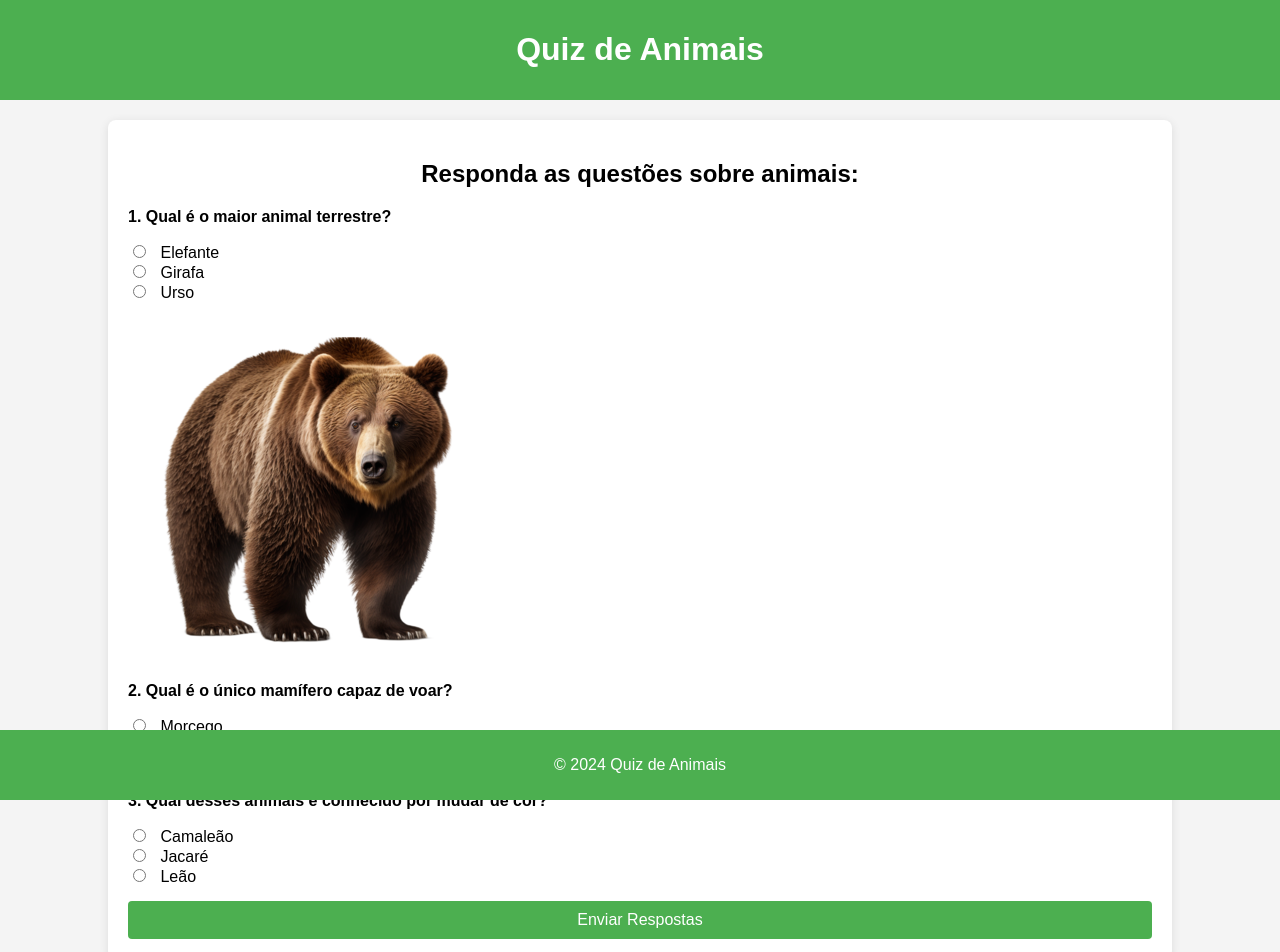
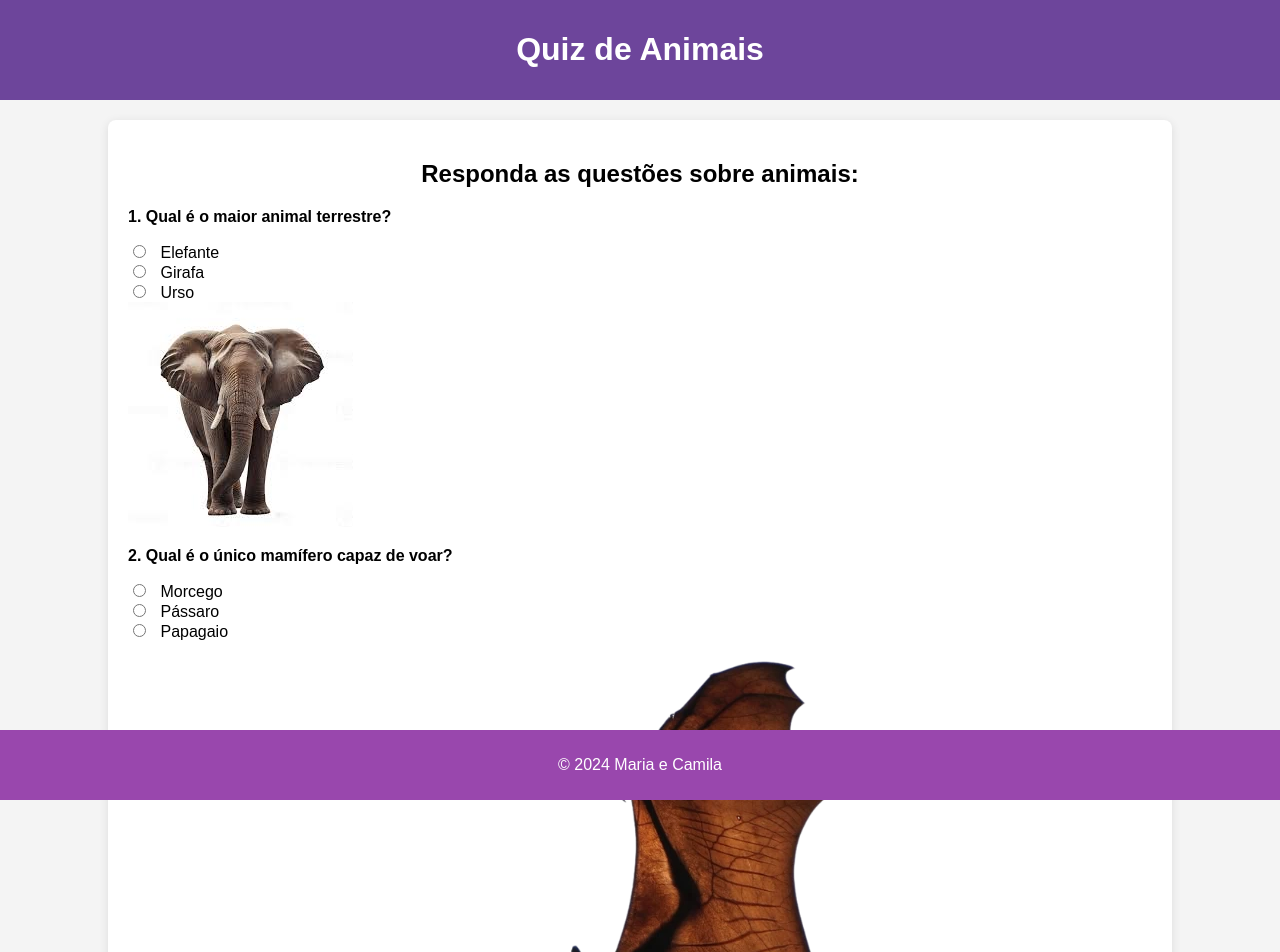
Before and after one commit to mariapaulalaradasilva/teste, a plain HTML site: page index.html in a window 1280 px wide. Shown: the top 952 px of the page. Drawn offline with Linux system fonts and the light colour scheme; a script that the page names is missing.

Commit message:
Add files via upload

```diff
--- a/index.html
+++ b/index.html
@@ -24,7 +24,7 @@
                     <label for="girafa">Girafa</label><br>
                     <input type="radio" id="urso" name="q1" value="Urso">
                     <label for="urso">Urso</label><br>
-                    <img src="urso.png" alt="urso">
+                    <img src="elefante.png" alt="elefante">
                 </div>
             </div>
 
@@ -37,6 +37,7 @@
                     <label for="passaro">Pássaro</label><br>
                     <input type="radio" id="papagaio" name="q2" value="Papagaio">
                     <label for="papagaio">Papagaio</label><br>
+                    <img src="morcego.png" alt="morcego">
                 </div>
             </div>
 
@@ -49,6 +50,7 @@
                     <label for="jacare">Jacaré</label><br>
                     <input type="radio" id="leao" name="q3" value="Leão">
                     <label for="leao">Leão</label><br>
+                    <img src="camaleão.png" alt="camaleão">
                 </div>
             </div>
 
@@ -57,7 +59,7 @@
     </div>
 
     <footer>
-        <p>&copy; 2024 Quiz de Animais</p>
+        <p>&copy; 2024 Maria e Camila</p>
     </footer>
 
     <script src="script.js"></script>
--- a/style.css
+++ b/style.css
@@ -7,14 +7,14 @@ body {
 }
 
 header {
-    background-color: #4CAF50;
+    background-color: #6d459b;
     color: white;
     text-align: center;
     padding: 10px 0;
 }
 
 footer {
-    background-color: #4CAF50;
+    background-color: #9947ad;
     color: white;
     text-align: center;
     padding: 10px 0;
@@ -51,7 +51,7 @@ h2 {
 .btn {
     display: block;
     width: 100%;
-    background-color: #4CAF50;
+    background-color: #9640a1;
     color: white;
     padding: 10px;
     border: none;
@@ -61,5 +61,5 @@ h2 {
 }
 
 .btn:hover {
-    background-color: #45a049;
+    background-color: #8e42a1;
 }
```
Also changed, not shown: camaleão.png (added), elefante.png (added), morcego.png (added).
